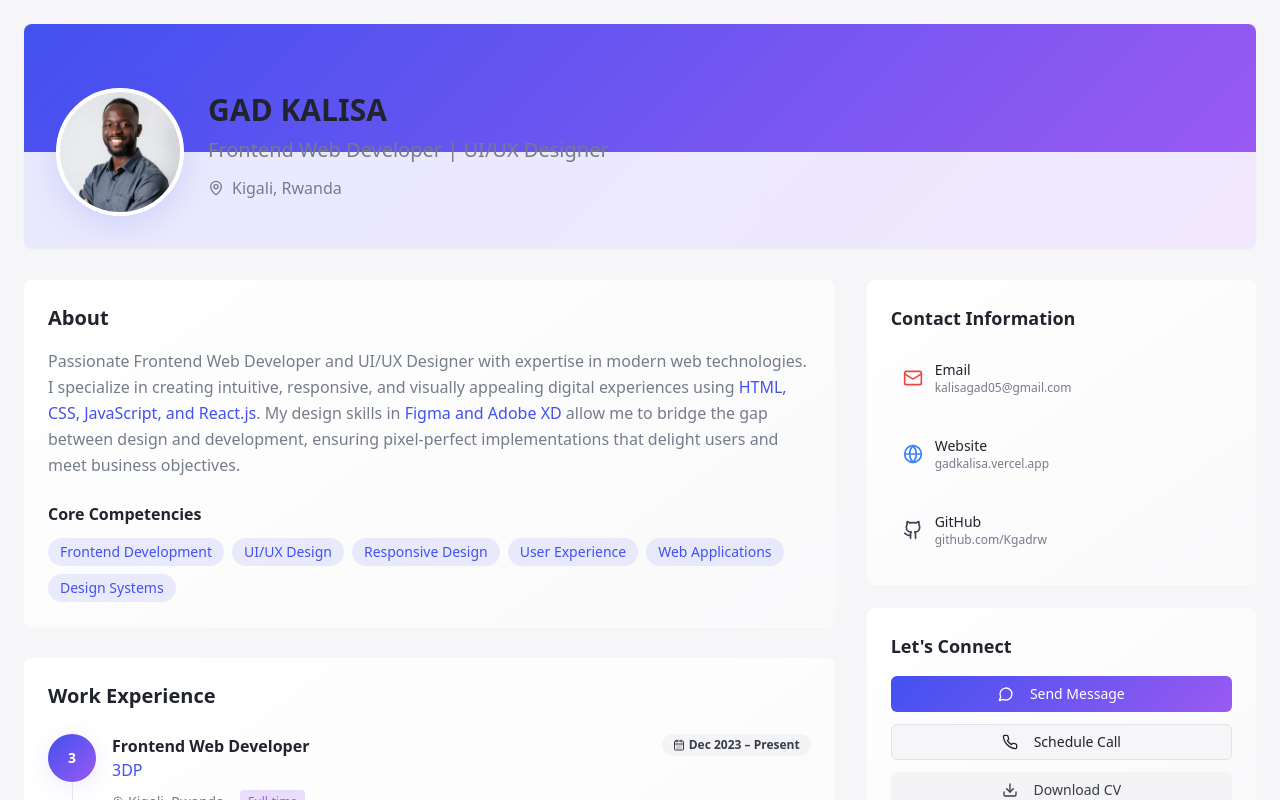
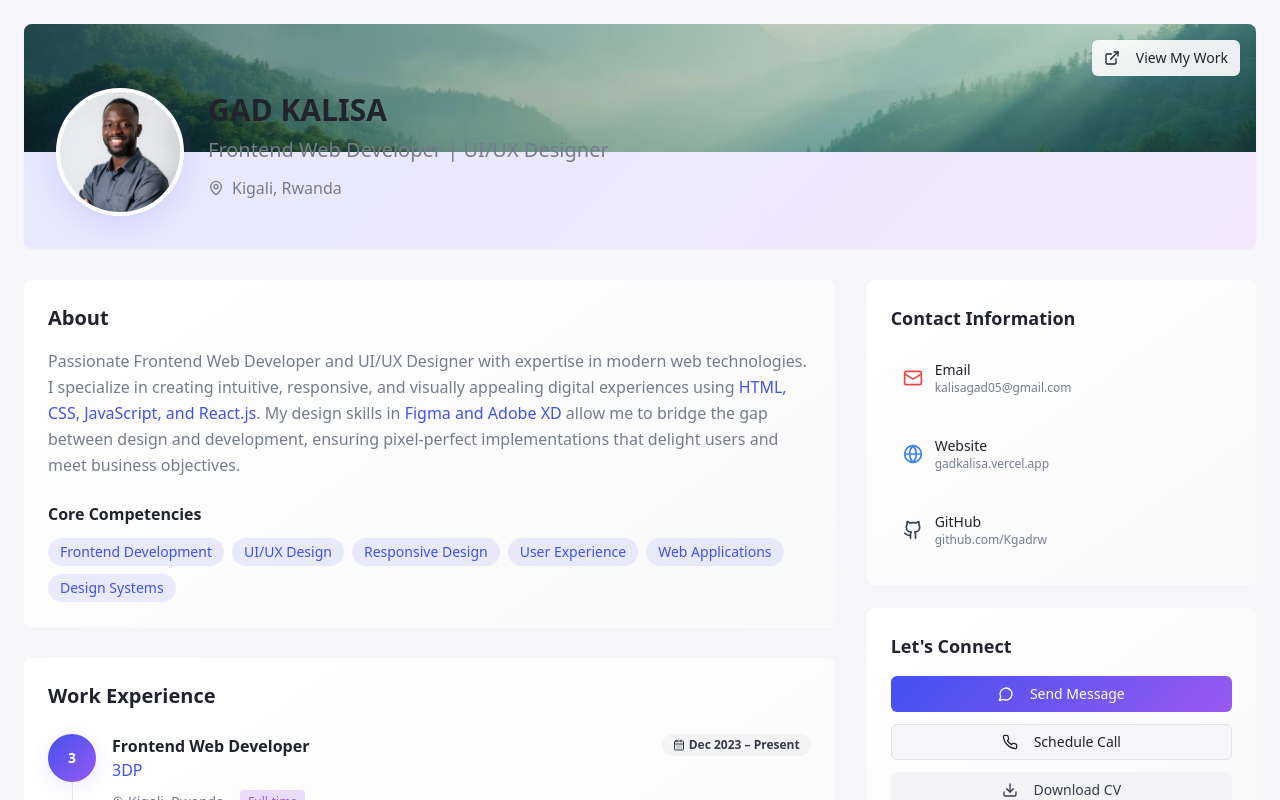
Before and after one commit to Kgadrw/social-coder-showcase, a React (Vite) app: page / in a window 1280 px wide. Shown: the top 800 px of the page. Built offline with nearby package versions, Linux system fonts and the light colour scheme.

Commit message:
Add nature cover image and "view my work"

```diff
--- a/src/components/ProfileHeader.tsx
+++ b/src/components/ProfileHeader.tsx
@@ -1,11 +1,28 @@
-import { MapPin } from "lucide-react";
+import { MapPin, ExternalLink } from "lucide-react";
 import { Card } from "@/components/ui/card";
+import { Button } from "@/components/ui/button";
 import profilePicture from "@/assets/profile-picture.jpg";
+import coverImage from "@/assets/cover-nature.jpg";
 
 export function ProfileHeader() {
   return (
     <Card className="bg-gradient-hero border-0 shadow-profile overflow-hidden">
-      <div className="bg-gradient-primary h-32 relative"></div>
+      <div
+        className="h-32 relative bg-cover bg-center"
+        style={{ backgroundImage: `url(${coverImage})` }}
+      >
+        <div className="absolute inset-0 bg-gradient-to-r from-black/30 to-black/10"></div>
+        <div className="absolute top-4 right-4 z-20">
+          <Button
+            variant="secondary"
+            size="sm"
+            className="bg-white/90 hover:bg-white text-foreground shadow-card backdrop-blur-sm"
+          >
+            <ExternalLink className="w-4 h-4 mr-2" />
+            View My Work
+          </Button>
+        </div>
+      </div>
       <div className="px-8 pb-8 relative">
         <div className="flex flex-col sm:flex-row items-start sm:items-end gap-6 -mt-16 relative z-10">
           <div className="w-32 h-32 rounded-full overflow-hidden border-4 border-white shadow-profile bg-white">
```
Also changed, not shown: src/assets/cover-nature.jpg (added).
